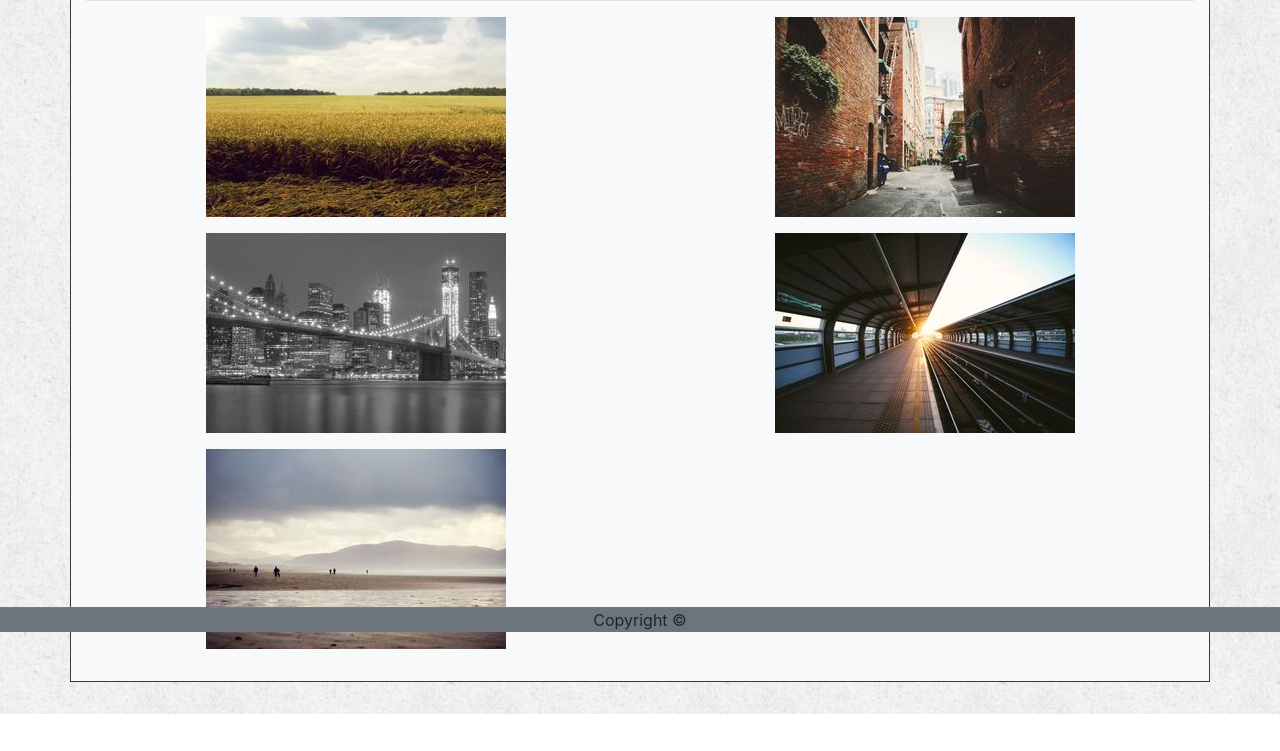
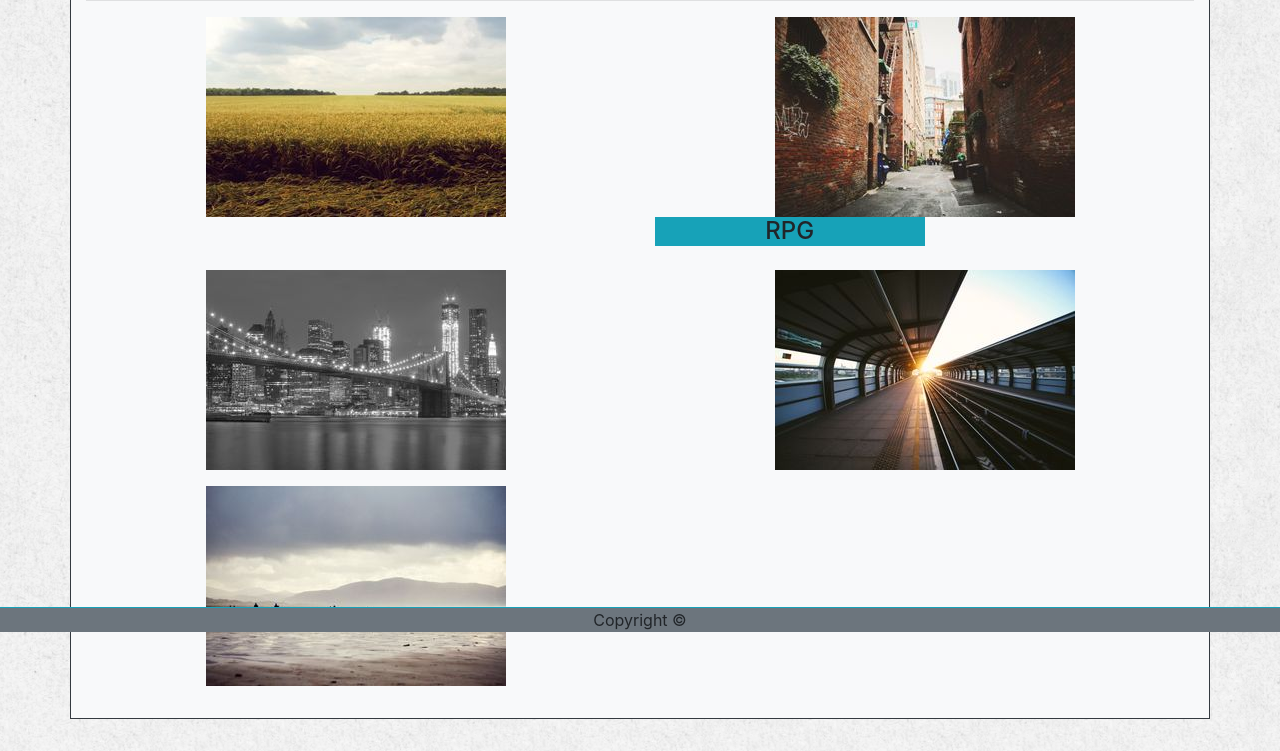
Before and after one commit to sdreyes/Bootstrap-Portfolio, a plain HTML site: page portfolio.html in a window 1280 px wide. Shown: the part 168-919 px from the top of the page. Before the commit the page ends 882 px from the top, so only its background shows below. Drawn offline with nearby package versions, Linux system fonts and the light colour scheme.

Commit message:
Add a label that looks like crap

```diff
--- a/portfolio.html
+++ b/portfolio.html
@@ -74,6 +74,7 @@
                     </div>
                 <div class="col-md-6 text-center">
                     <img src="assets/images/rpg.jpg">
+                    <h4 class="bg-info w-50">RPG</h4>
                 </div>
             </div>
             <!-- Second row of images -->
```
